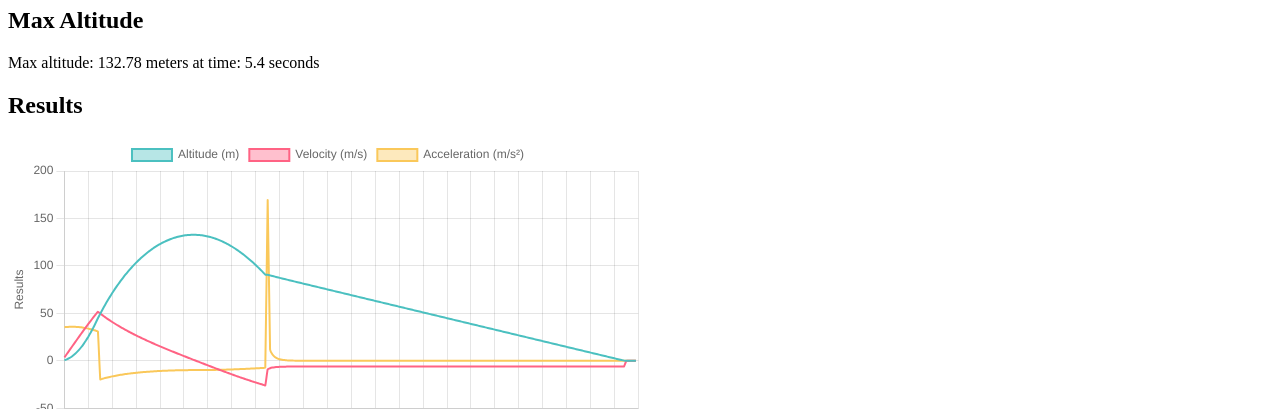
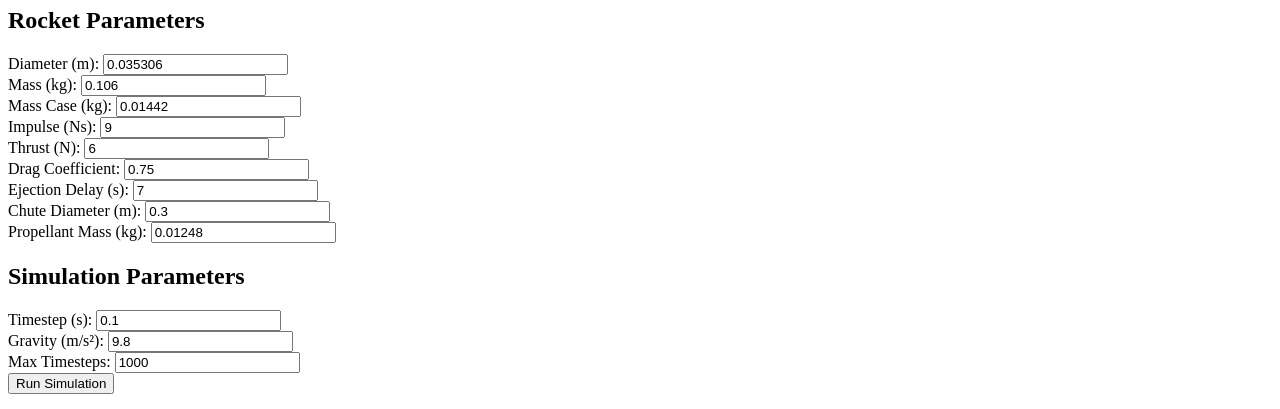
Before and after one commit to tolmdyn/model-rocket-sim, a plain HTML site: page index.html in a window 1280 px wide. Shown: the part 73-482 px from the top of the page. Drawn offline with nearby package versions, Linux system fonts and the light colour scheme.

Commit message:
modified index.html

```diff
--- a/index.html
+++ b/index.html
@@ -8,6 +8,50 @@
 </head>
 
 <body>
+  <h1>Rocket Simulation</h1>
+
+    <form id="parametersForm">
+        <h2>Rocket Parameters</h2>
+        <label for="diameter">Diameter (m):</label>
+        <input type="text" id="diameter" name="diameter" value="0.035306"><br>
+
+        <label for="mass">Mass (kg):</label>
+        <input type="text" id="mass" name="mass" value="0.106"><br>
+
+        <label for="massCase">Mass Case (kg):</label>
+        <input type="text" id="massCase" name="massCase" value="0.01442"><br>
+
+        <label for="impulse">Impulse (Ns):</label>
+        <input type="text" id="impulse" name="impulse" value="9"><br>
+
+        <label for="thrust">Thrust (N):</label>
+        <input type="text" id="thrust" name="thrust" value="6"><br>
+
+        <label for="dragCoefficient">Drag Coefficient:</label>
+        <input type="text" id="dragCoefficient" name="dragCoefficient" value="0.75"><br>
+
+        <label for="ejectionDelay">Ejection Delay (s):</label>
+        <input type="text" id="ejectionDelay" name="ejectionDelay" value="7"><br>
+
+        <label for="chuteDiameter">Chute Diameter (m):</label>
+        <input type="text" id="chuteDiameter" name="chuteDiameter" value="0.3"><br>
+
+        <label for="propellantMass">Propellant Mass (kg):</label>
+        <input type="text" id="propellantMass" name="propellantMass" value="0.01248"><br>
+
+        <h2>Simulation Parameters</h2>
+        <label for="timestep">Timestep (s):</label>
+        <input type="text" id="timestep" name="timestep" value="0.1"><br>
+
+        <label for="gravity">Gravity (m/s²):</label>
+        <input type="text" id="gravity" name="gravity" value="9.8"><br>
+
+        <label for="maxTimesteps">Max Timesteps:</label>
+        <input type="text" id="maxTimesteps" name="maxTimesteps" value="1000"><br>
+
+        <button type="button" onclick="updateSimulation()">Run Simulation</button>
+    </form>
+
   <h1>Rocket Simulation Results</h1>
 
   <h2>Max Altitude</h2>
```
